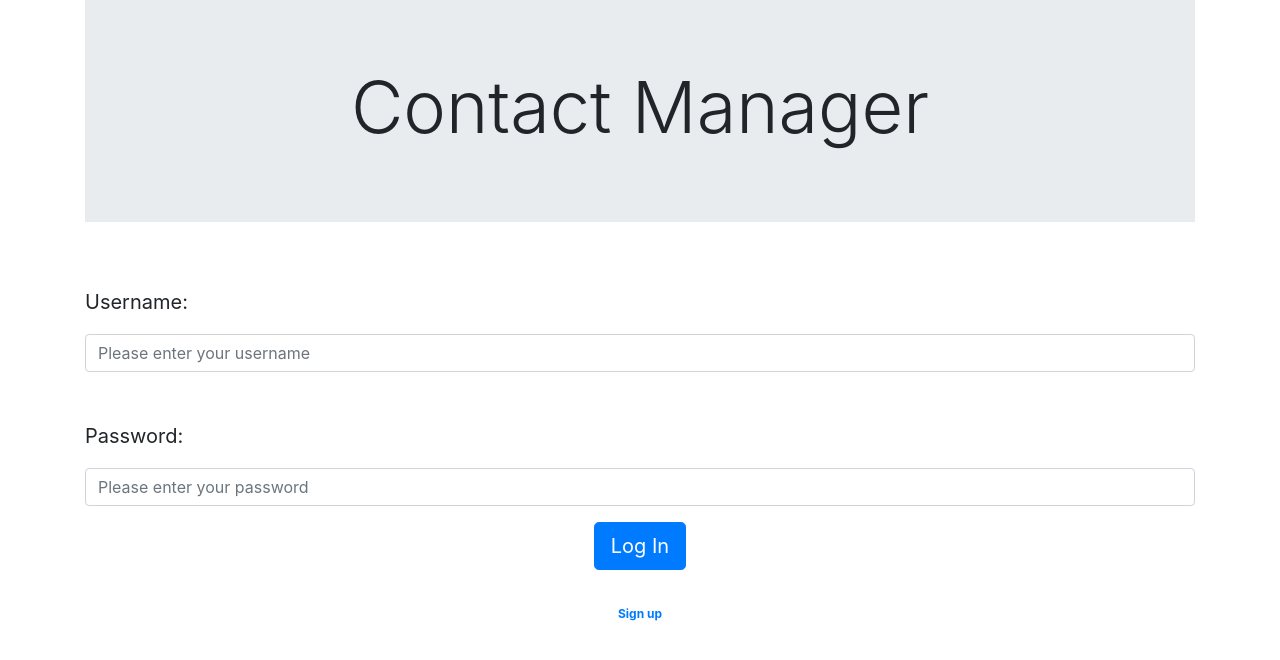
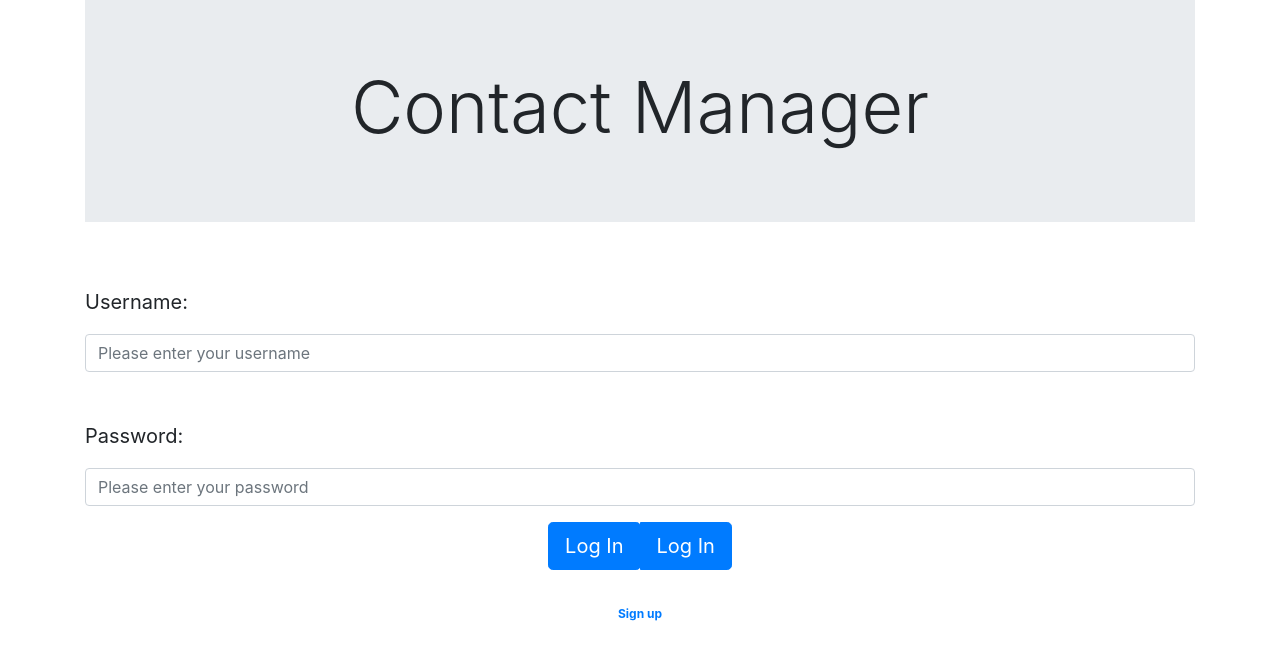
Before and after one commit to samuel13579/app, a React (Create React App) app in the folder frontend/: page / in a window 1280 px wide. Shown: the top 660 px of the page. Built offline with nearby package versions, Linux system fonts and the light colour scheme.

Commit message:
Hooked up Log in button

```diff
--- a/frontend/src/components/LoginCredentials.js
+++ b/frontend/src/components/LoginCredentials.js
@@ -72,7 +72,7 @@ class LogInCredentials extends Component {
                                     onChange={this.onChangePassword}></Input>
                         </FormGroup>
                         <ButtonGroup>
-                            {/* <Link to ="/contacthub"><Button color="primary" size="lg">Log In</Button>{''}</Link> Hook up next page*/}
+                            <Link to ="/mainpage"><Button color="primary" size="lg">Log In</Button>{''}</Link>
                             <Button color="primary" size="lg">Log In</Button>{''}
                         </ButtonGroup>
                         <div>
```
